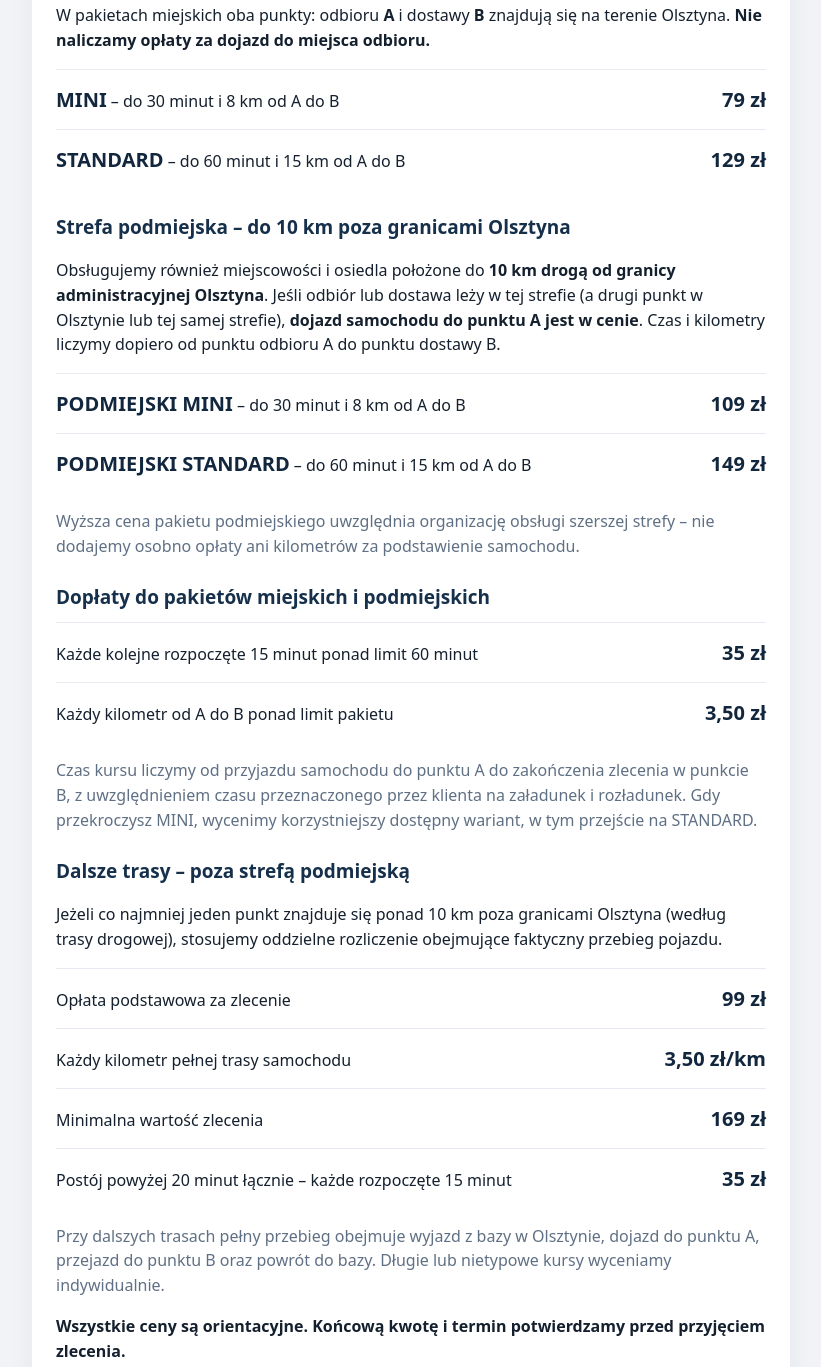
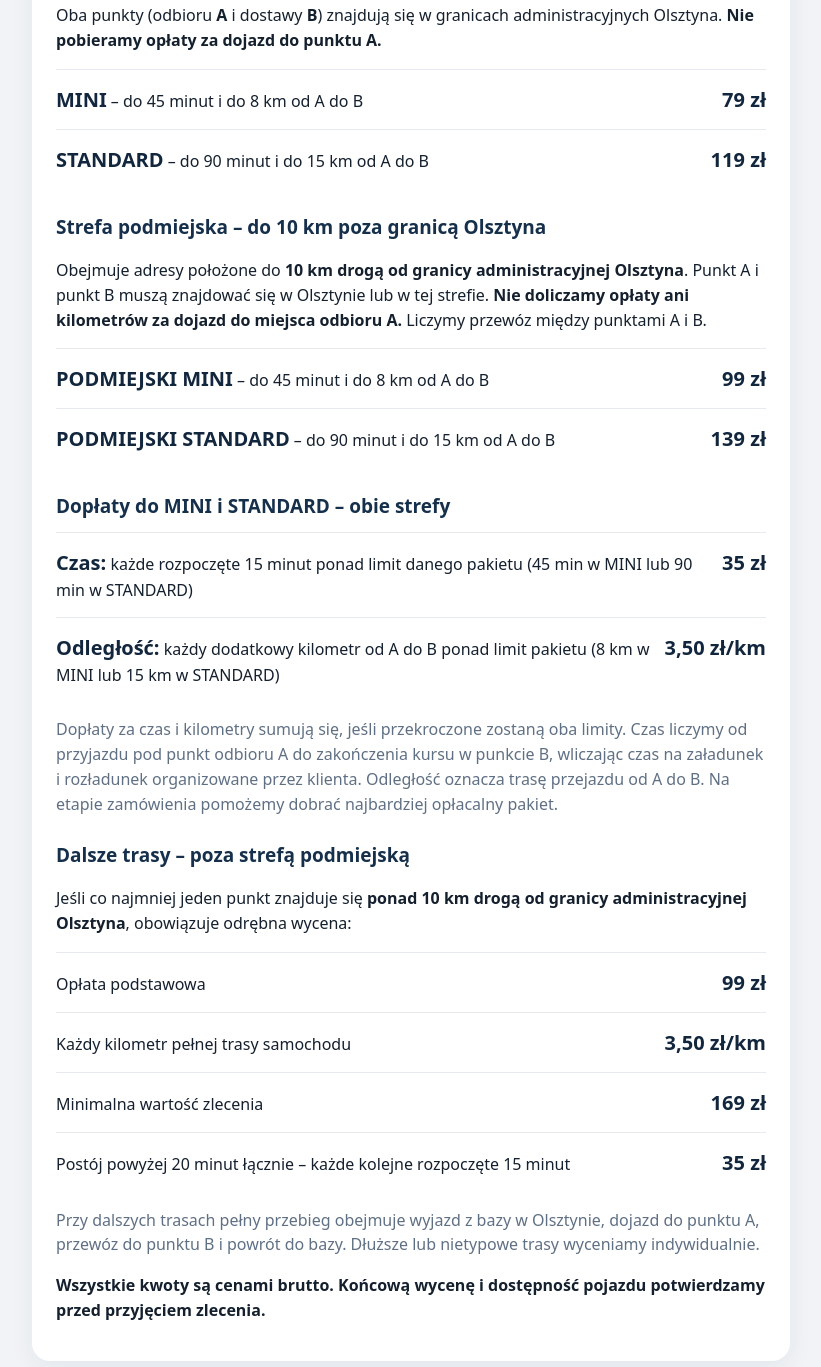
Before and after one commit to 22j4z98n9y-cpu/strona-nieruchomosci, a plain HTML site: page gabarytaxi/index.html in a window 1280 px wide. Shown: the part 1131-2498 px from the top of the page, without its empty margins (229-1050 px from the left). Drawn offline with Linux system fonts and the light colour scheme.

Commit message:
Update GABARYTAXI city/suburban packages to 45/90 minutes and 79/99/119/139 PLN

```diff
--- a/gabarytaxi/index.html
+++ b/gabarytaxi/index.html
@@ -42,26 +42,25 @@ li{margin:8px 0}footer{text-align:center;color:#5c687b;font-size:13px;padding:20
 </section>
 <section><h2>Cennik orientacyjny – brutto</h2>
 <h3>Olsztyn – pakiety miejskie</h3>
-<p>W pakietach miejskich oba punkty: odbioru <strong>A</strong> i dostawy <strong>B</strong> znajdują się na terenie Olsztyna. <strong>Nie naliczamy opłaty za dojazd do miejsca odbioru.</strong></p>
-<div class="price"><span><strong>MINI</strong> – do 30 minut i 8 km od A do B</span><strong>79 zł</strong></div>
-<div class="price"><span><strong>STANDARD</strong> – do 60 minut i 15 km od A do B</span><strong>129 zł</strong></div>
-<h3>Strefa podmiejska – do 10 km poza granicami Olsztyna</h3>
-<p>Obsługujemy również miejscowości i osiedla położone do <strong>10 km drogą od granicy administracyjnej Olsztyna</strong>. Jeśli odbiór lub dostawa leży w tej strefie (a drugi punkt w Olsztynie lub tej samej strefie), <strong>dojazd samochodu do punktu A jest w cenie</strong>. Czas i kilometry liczymy dopiero od punktu odbioru A do punktu dostawy B.</p>
-<div class="price"><span><strong>PODMIEJSKI MINI</strong> – do 30 minut i 8 km od A do B</span><strong>109 zł</strong></div>
-<div class="price"><span><strong>PODMIEJSKI STANDARD</strong> – do 60 minut i 15 km od A do B</span><strong>149 zł</strong></div>
-<p class="muted">Wyższa cena pakietu podmiejskiego uwzględnia organizację obsługi szerszej strefy – nie dodajemy osobno opłaty ani kilometrów za podstawienie samochodu.</p>
-<h3>Dopłaty do pakietów miejskich i podmiejskich</h3>
-<div class="price"><span>Każde kolejne rozpoczęte 15 minut ponad limit 60 minut</span><strong>35 zł</strong></div>
-<div class="price"><span>Każdy kilometr od A do B ponad limit pakietu</span><strong>3,50 zł</strong></div>
-<p class="muted">Czas kursu liczymy od przyjazdu samochodu do punktu A do zakończenia zlecenia w punkcie B, z uwzględnieniem czasu przeznaczonego przez klienta na załadunek i rozładunek. Gdy przekroczysz MINI, wycenimy korzystniejszy dostępny wariant, w tym przejście na STANDARD.</p>
+<p>Oba punkty (odbioru <strong>A</strong> i dostawy <strong>B</strong>) znajdują się w granicach administracyjnych Olsztyna. <strong>Nie pobieramy opłaty za dojazd do punktu A.</strong></p>
+<div class="price"><span><strong>MINI</strong> – do 45 minut i do 8 km od A do B</span><strong>79 zł</strong></div>
+<div class="price"><span><strong>STANDARD</strong> – do 90 minut i do 15 km od A do B</span><strong>119 zł</strong></div>
+<h3>Strefa podmiejska – do 10 km poza granicą Olsztyna</h3>
+<p>Obejmuje adresy położone do <strong>10 km drogą od granicy administracyjnej Olsztyna</strong>. Punkt A i punkt B muszą znajdować się w Olsztynie lub w tej strefie. <strong>Nie doliczamy opłaty ani kilometrów za dojazd do miejsca odbioru A.</strong> Liczymy przewóz między punktami A i B.</p>
+<div class="price"><span><strong>PODMIEJSKI MINI</strong> – do 45 minut i do 8 km od A do B</span><strong>99 zł</strong></div>
+<div class="price"><span><strong>PODMIEJSKI STANDARD</strong> – do 90 minut i do 15 km od A do B</span><strong>139 zł</strong></div>
+<h3>Dopłaty do MINI i STANDARD – obie strefy</h3>
+<div class="price"><span><strong>Czas:</strong> każde rozpoczęte 15 minut ponad limit danego pakietu (45 min w MINI lub 90 min w STANDARD)</span><strong>35 zł</strong></div>
+<div class="price"><span><strong>Odległość:</strong> każdy dodatkowy kilometr od A do B ponad limit pakietu (8 km w MINI lub 15 km w STANDARD)</span><strong>3,50 zł/km</strong></div>
+<p class="muted">Dopłaty za czas i kilometry sumują się, jeśli przekroczone zostaną oba limity. Czas liczymy od przyjazdu pod punkt odbioru A do zakończenia kursu w punkcie B, wliczając czas na załadunek i rozładunek organizowane przez klienta. Odległość oznacza trasę przejazdu od A do B. Na etapie zamówienia pomożemy dobrać najbardziej opłacalny pakiet.</p>
 <h3>Dalsze trasy – poza strefą podmiejską</h3>
-<p>Jeżeli co najmniej jeden punkt znajduje się ponad 10 km poza granicami Olsztyna (według trasy drogowej), stosujemy oddzielne rozliczenie obejmujące faktyczny przebieg pojazdu.</p>
-<div class="price"><span>Opłata podstawowa za zlecenie</span><strong>99 zł</strong></div>
+<p>Jeśli co najmniej jeden punkt znajduje się <strong>ponad 10 km drogą od granicy administracyjnej Olsztyna</strong>, obowiązuje odrębna wycena:</p>
+<div class="price"><span>Opłata podstawowa</span><strong>99 zł</strong></div>
 <div class="price"><span>Każdy kilometr pełnej trasy samochodu</span><strong>3,50 zł/km</strong></div>
 <div class="price"><span>Minimalna wartość zlecenia</span><strong>169 zł</strong></div>
-<div class="price"><span>Postój powyżej 20 minut łącznie – każde rozpoczęte 15 minut</span><strong>35 zł</strong></div>
-<p class="muted">Przy dalszych trasach pełny przebieg obejmuje wyjazd z bazy w Olsztynie, dojazd do punktu A, przejazd do punktu B oraz powrót do bazy. Długie lub nietypowe kursy wyceniamy indywidualnie.</p>
-<p><strong>Wszystkie ceny są orientacyjne. Końcową kwotę i termin potwierdzamy przed przyjęciem zlecenia.</strong></p>
+<div class="price"><span>Postój powyżej 20 minut łącznie – każde kolejne rozpoczęte 15 minut</span><strong>35 zł</strong></div>
+<p class="muted">Przy dalszych trasach pełny przebieg obejmuje wyjazd z bazy w Olsztynie, dojazd do punktu A, przewóz do punktu B i powrót do bazy. Dłuższe lub nietypowe trasy wyceniamy indywidualnie.</p>
+<p><strong>Wszystkie kwoty są cenami brutto. Końcową wycenę i dostępność pojazdu potwierdzamy przed przyjęciem zlecenia.</strong></p>
 </section>
 <section><h2>Ważne warunki usługi</h2>
 <div class="note"><strong class="bad">Bez wnoszenia, noszenia i pakowania.</strong><div>Klient zapewnia załadunek i rozładunek, w tym potrzebne do tego osoby. Nie świadczymy usług przeprowadzkowych. Przedmiot musi być przygotowany do bezpiecznego przewozu.</div></div>
```
